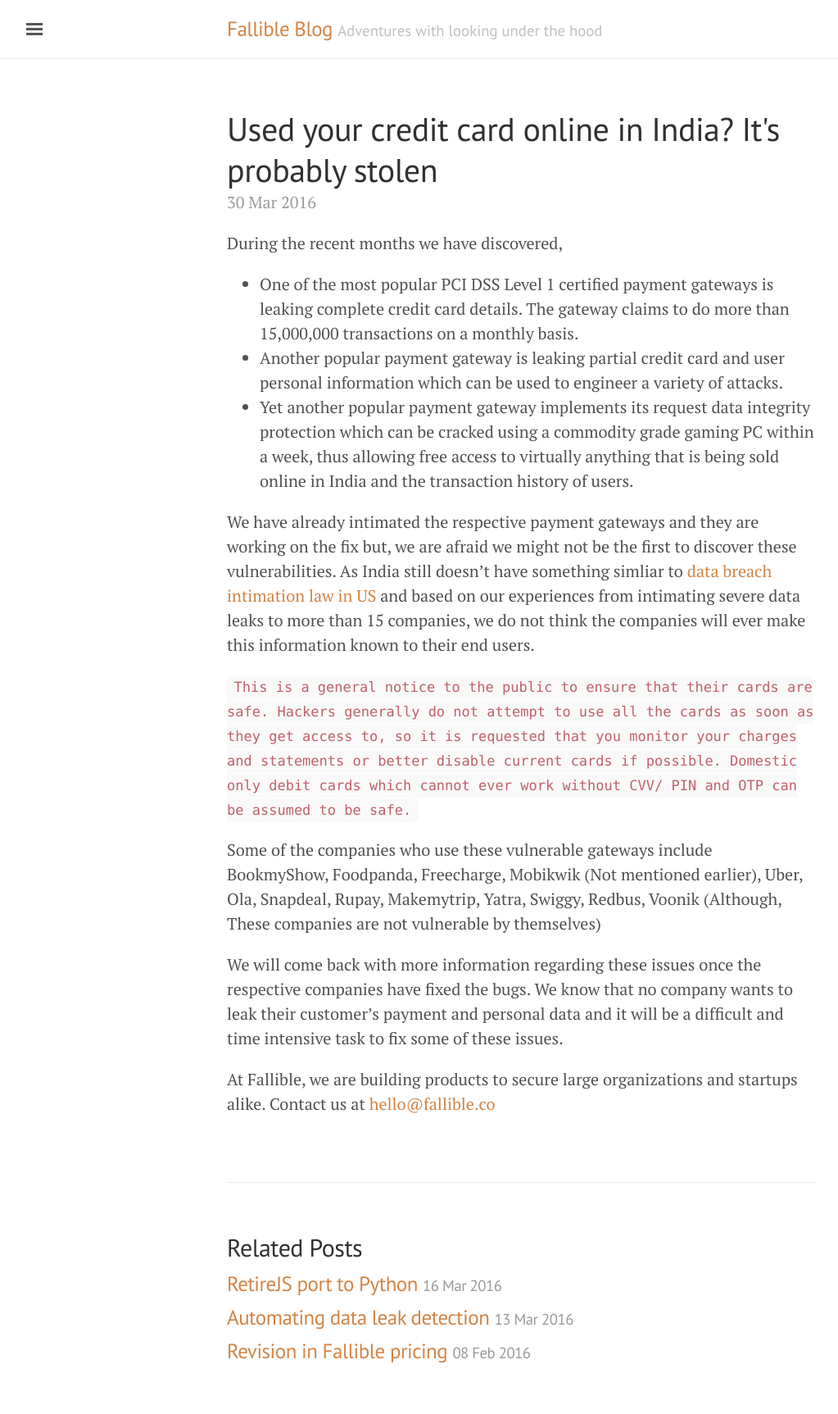
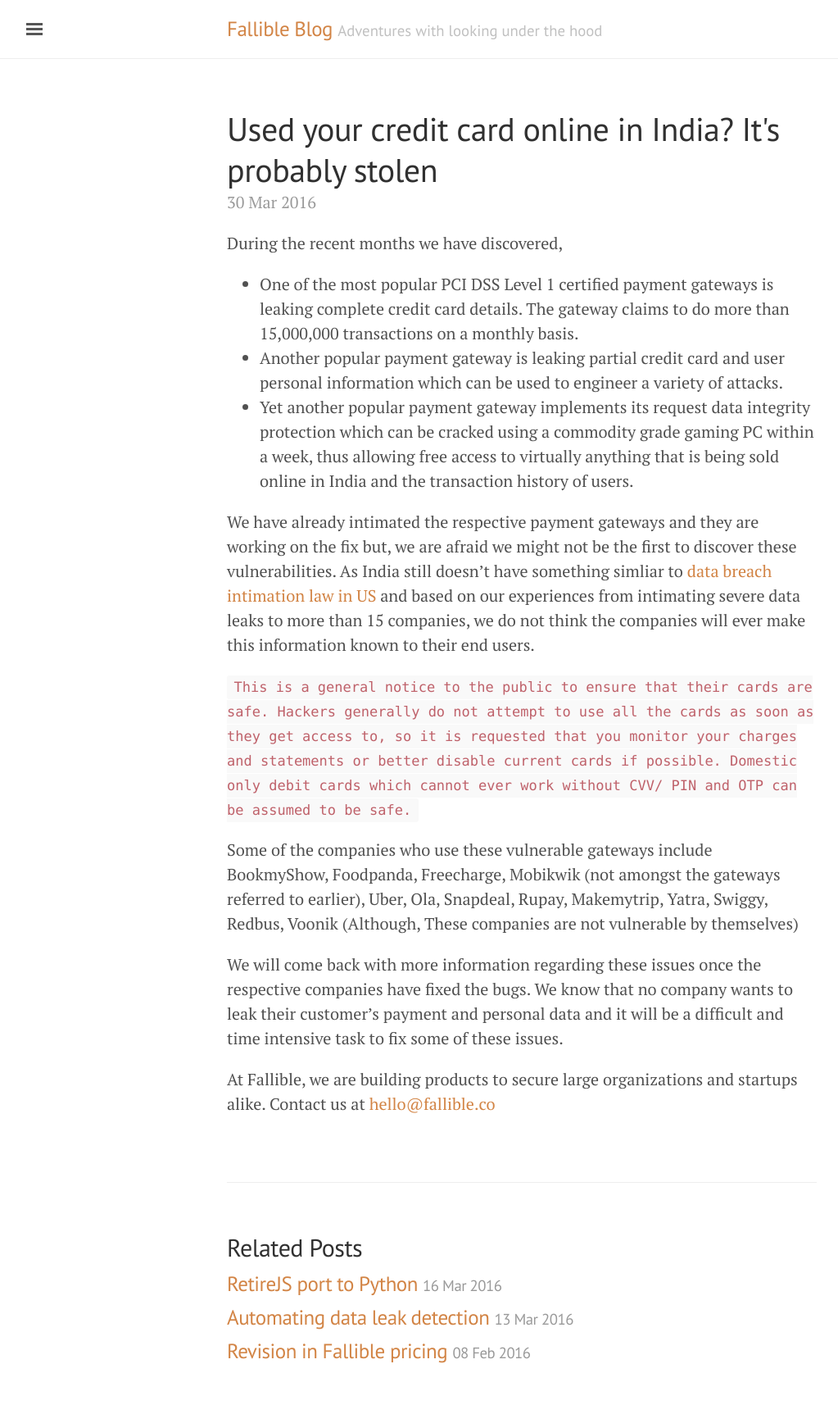
Before and after one commit to FallibleInc/blog, a Jekyll site: the page built from _posts/2016-03-30-payment-gateway-hacked-credit-card-leaked.md, in a window 1280 px wide. Shown: the whole page at 82% size, without its empty margins (3-1026 px from the left). Built offline with Jekyll 4.4.1, drawn with Linux system fonts in a browser that asks for light colours; comment, search, counter and statistics services are not loaded.

Commit message:
Updated 2016-03-30-payment-gateway-hacked-credit-card-leaked.md

````diff
--- a/_posts/2016-03-30-payment-gateway-hacked-credit-card-leaked.md
+++ b/_posts/2016-03-30-payment-gateway-hacked-credit-card-leaked.md
@@ -3,6 +3,7 @@ layout: post
 title: "Used your credit card online in India? It's probably stolen"
 published: true
 ---
+
 
 
 During the recent months we have discovered,
@@ -15,7 +16,7 @@ We have already intimated the respective payment gateways and they are working o
 
 ```This is a general notice to the public to ensure that their cards are safe. Hackers generally do not attempt to use all the cards as soon as they get access to, so it is requested that you monitor your charges and statements or better disable current cards if possible. Domestic only debit cards which cannot ever work without CVV/ PIN and OTP can be assumed to be safe.```
 
-Some of the companies who use these vulnerable gateways include BookmyShow, Foodpanda, Freecharge, Mobikwik (Not mentioned earlier), Uber, Ola, Snapdeal, Rupay, Makemytrip, Yatra, Swiggy, Redbus, Voonik (Although, These companies are not vulnerable by themselves)
+Some of the companies who use these vulnerable gateways include BookmyShow, Foodpanda, Freecharge, Mobikwik (not amongst the gateways referred to earlier), Uber, Ola, Snapdeal, Rupay, Makemytrip, Yatra, Swiggy, Redbus, Voonik (Although, These companies are not vulnerable by themselves)
 
 We will come back with more information regarding these issues once the respective companies have fixed the bugs. We know that no company wants to leak their customer’s payment and personal data and it will be a difficult and time intensive task to fix some of these issues.
 
````
